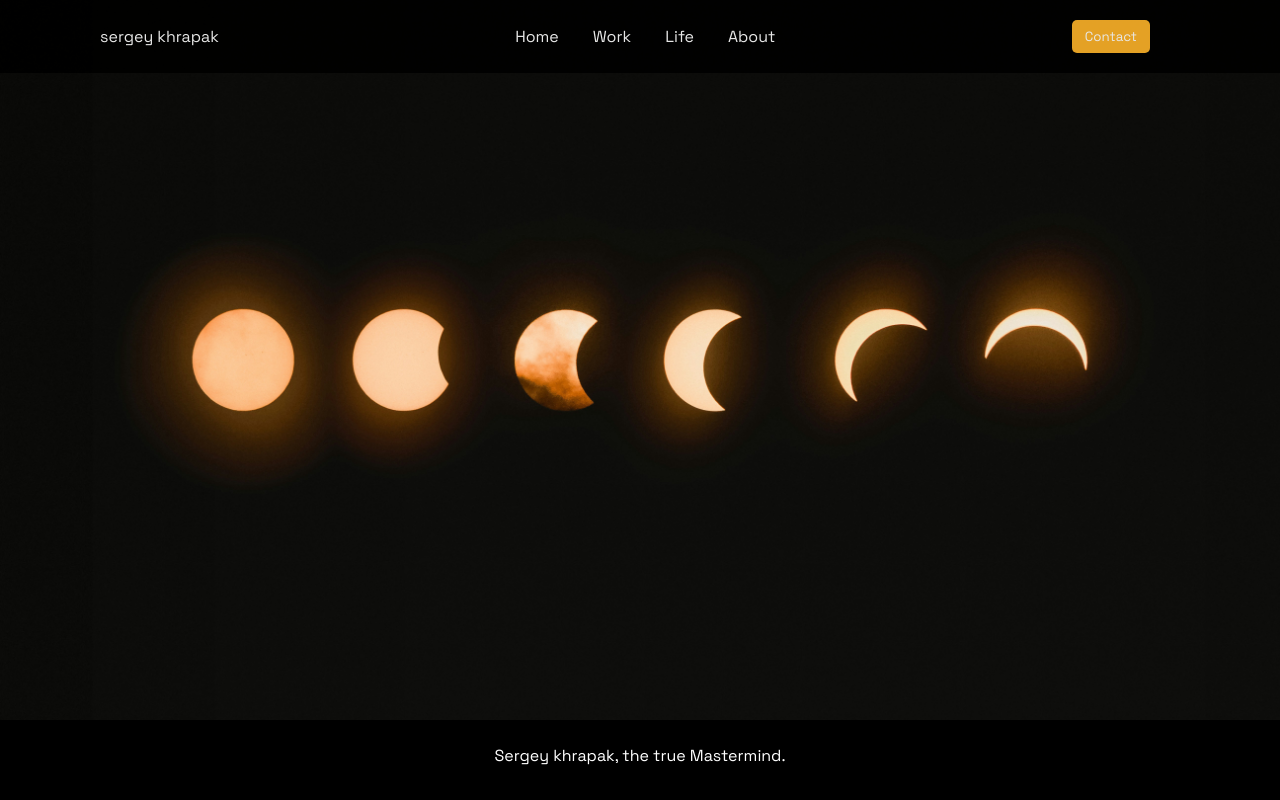
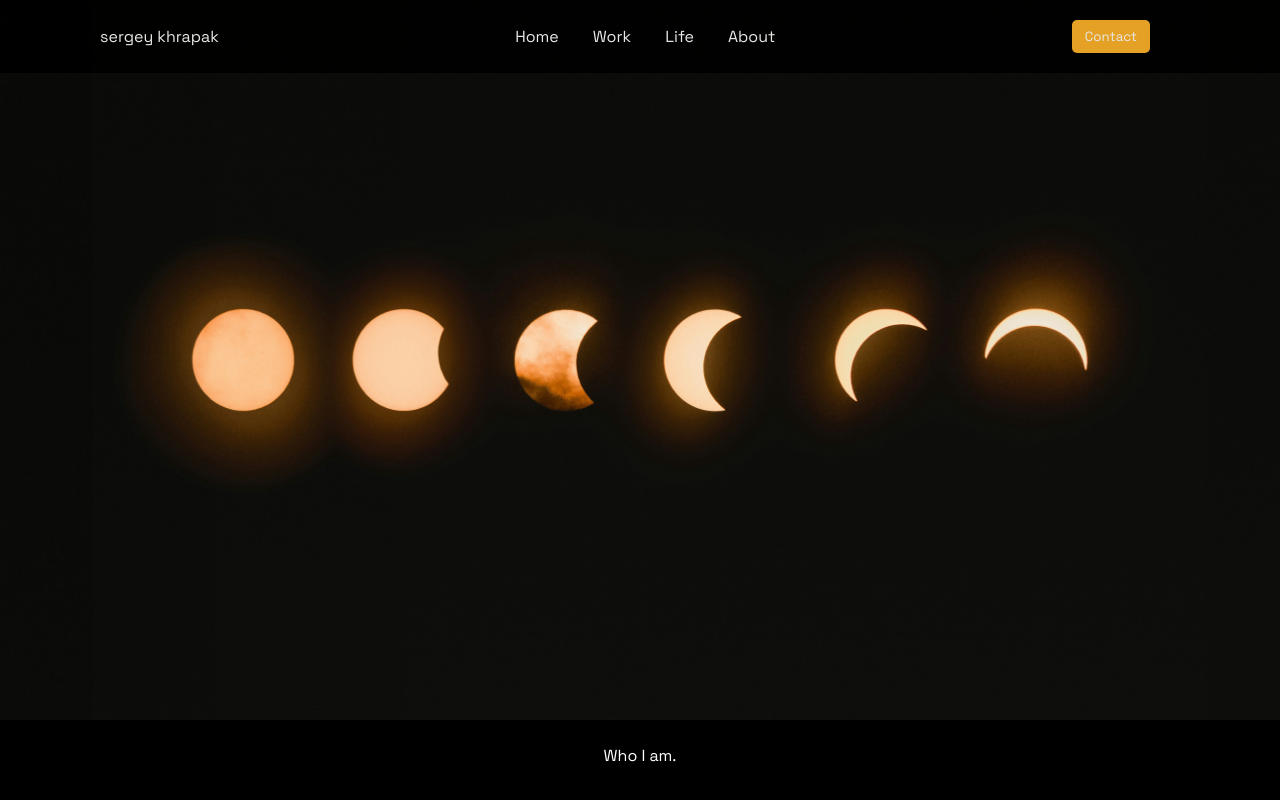
Before and after one commit to massts/sergey-khrapak, a plain HTML site: page Index.html in a window 1280 px wide. Shown: the top 800 px of the page. Drawn offline with Linux system fonts and the light colour scheme; a web font is replaced by a local one.

Commit message:
Update and rename index.html to Index.html

```diff
--- a/index.html
+++ b/Index.html
@@ -23,7 +23,7 @@
   </header>
 
   <div>
-    <p class="who" >Sergey khrapak, the true Mastermind.</p>
+    <p class="who" >Who I am.</p>
     <img class="sergey" src="img/sergey.png">
     <p class="sergeyText" >Sergey Khrapak is a renowned scientist specializing in plasma physics and soft matter physics. He has made notable contributions to understanding complex systems, particularly in plasma physics and its applications. Khrapak's research spans various areas, including fusion energy, space physics, and materials processing. He is recognized for his innovative approaches and has published extensively in scientific journals, earning recognition within the scientific community.</p>
   </div>
```
